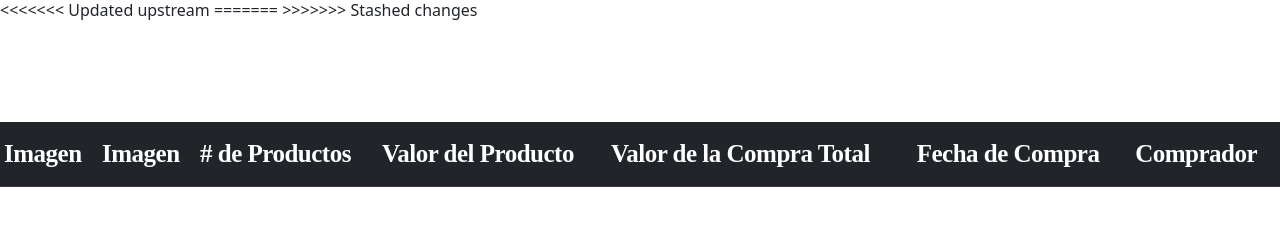
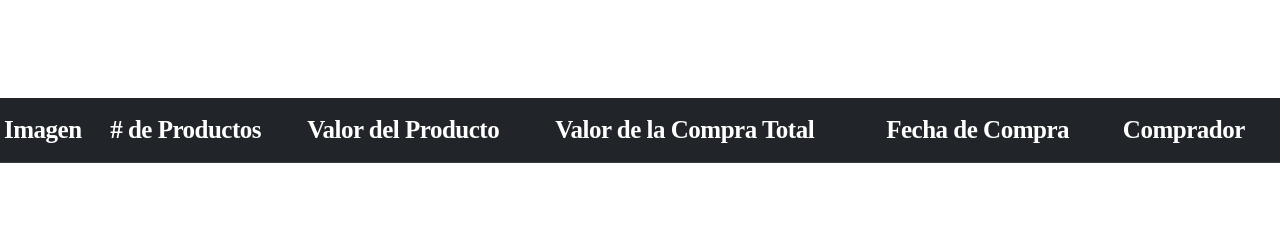
Before and after one commit to DavidCardonaG/WEB-SHOP, a plain HTML site: page carrito.html in a window 1280 px wide. Shown: the part 342-568 px from the top of the page. Drawn offline with nearby package versions, Linux system fonts and the light colour scheme.

Commit message:
html y css carrito

```diff
--- a/carrito.html
+++ b/carrito.html
@@ -26,11 +26,8 @@
 
 
     <table id="listarC" class="table table-dark table-sm">
-<<<<<<< Updated upstream
+
         <td>Imagen</td>
-=======
-                <td>Imagen</td>
->>>>>>> Stashed changes
         <td># de Productos</td>
         <td>Valor del Producto</td>
         <td>Valor de la Compra Total</td>
```
